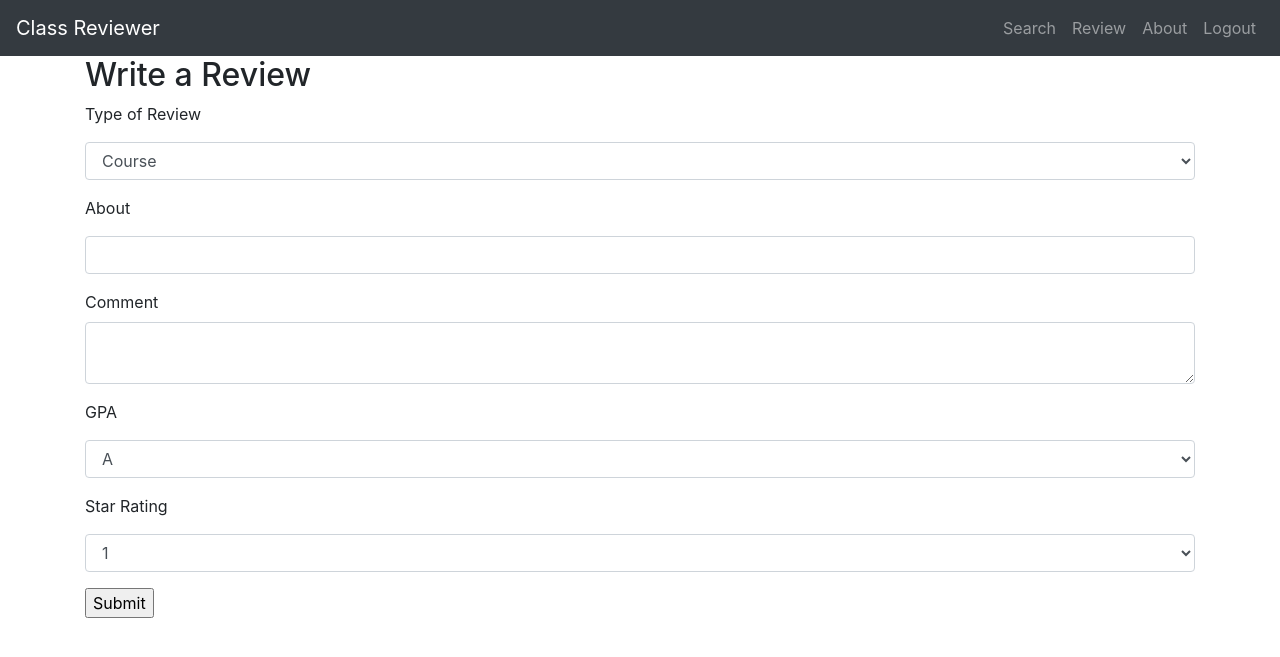
After one commit to logan-lach/cmsc388JFinal, a Flask app: page /review in a window 1280 px wide. The commit adds this page. Shown: the top 657 px of the page. Run offline with Flask 2, Linux system fonts and the light colour scheme; the visitor is signed in with stand-in values (Sample User, id 1); some libraries are stand-ins or nearby versions.

Commit message:
Finished everything except for proper search

```diff
--- a/flask_app/forms.py
+++ b/flask_app/forms.py
@@ -14,17 +14,30 @@ from wtforms.validators import (
 )
 GPA_CHOICES = [('A', 'A'), ('B', 'B'), ('C','C'),('D','D'), ('F','F'), ('W', 'W')]
 CLASS_OR_PROF_CHOICE = ['Course', 'Professor']
+ONE_TO_FIVE_RATING_CHOICES = (
+    (1, '1'),
+    (2, '2'),
+    (3, '3'),
+    (4, '4'),
+    (5, '5'),
+)
 
 from .models import User
 
 class ReviewForm(FlaskForm):
-    classes = StringField(
-        "Course", validators=[InputRequired(), Length(min=1, max=40)]
-    )
-    text = TextAreaField(
+    type_review = SelectField(u"Type of Review", choices=CLASS_OR_PROF_CHOICE,)
+    about = StringField("About", validators=[InputRequired(), Length(min=1, max=40)])
+    specific = TextAreaField(
         "Comment", validators=[InputRequired(), Length(min=5, max=500)]
     )
-    gpa =  SelectField(u"GPA", choices=GPA_CHOICES,)
+    gpa = SelectField(u"GPA", choices=GPA_CHOICES,)
+    star_rating = SelectField(u"Star Rating", choices=ONE_TO_FIVE_RATING_CHOICES,)
+    submit = SubmitField("Submit")
+
+class AnonReviewForm(FlaskForm):
+    type_review = SelectField(u"Review About", choices=CLASS_OR_PROF_CHOICE,)
+    about = StringField("About", validators=[InputRequired(), Length(min=1, max=40)])
+    star_rating = SelectField(u"Star Rating", choices=ONE_TO_FIVE_RATING_CHOICES,)
     submit = SubmitField("Submit")
 
 class RegistrationForm(FlaskForm):
--- a/flask_app/models.py
+++ b/flask_app/models.py
@@ -23,10 +23,11 @@ class User(db.Document, UserMixin):
 # Review.objects(professor = professor)
 
 class Review(db.Document):
-  # commenter = db.ReferenceField(User, required=True)
-    text = db.StringField(required=True, min_length=5, max_length=500)
-    date = db.StringField(required=True)
-    class_name = db.StringField(required=True, min_length=1, max_length=40)
-    professor = db.StringField(required=True, min_length=1, max_length=40)
-    gpa = db.StringField(required=True)
+    commenter = db.StringField() # Who wrote the review (Only for full reviews)
+    text = db.StringField(min_length=5, max_length=500) # Content of the review (Only for full reviews)
+    date = db.StringField() # Only required for reviews that have text (ie only full reviews)
+    full_review = db.StringField(required=True, min_length=4, max_length = 5) # Marks if its a full review or an anonymous review
+    type_review = db.StringField(required=True, min_length=5, max_length=9) # Marks "class" or "professor", helps with umd.io calls
+    about = db.StringField(required=True, min_length=1, max_length=40) # Who the review was written for (always required)
+    gpa = db.StringField() # GPA (Only thing an anonymous review can enter)
     stars = db.StringField(required=True)
--- a/flask_app/routes.py
+++ b/flask_app/routes.py
@@ -1,6 +1,7 @@
 # 3rd-party packages
 from flask import render_template, request, redirect, url_for, flash
 from flask_mongoengine import MongoEngine
+import requests
 import io
 import base64
 """*******Temp comment till login written"""
@@ -13,28 +14,78 @@ from flask_login import (
 )
 from flask_bcrypt import Bcrypt
 from werkzeug.utils import secure_filename
-from .forms import ReviewForm, RegistrationForm, LoginForm, GPA_CHOICES
+from .forms import ReviewForm, RegistrationForm, LoginForm, AnonReviewForm, SearchForm,  GPA_CHOICES
 # stdlib
 from datetime import datetime
 
 # local
-from . import app, bcrypt, client
+from . import app, bcrypt
 # from .forms import (
 from .models import User, Review, load_user
-from .utils import current_time
+from datetime import datetime
+
+
+def current_time() -> str:
+    return datetime.now().strftime("%B %d, %Y at %H:%M:%S")
+
 
 """ ************ View functions ************ """
 
 
 @app.route("/", methods=["GET", "POST"])
 def index():
-	reviews = Review.objects()
-	return render_template("welcome_page.html", reviews=reviews, current_user = current_user)
+	big_query = Review.objects(full_review="True")
+	reviews = big_query.order_by("-date")[:3]
+	return render_template("welcome_page.html", reviews=reviews, size=len(big_query))
+
+@app.route("/review", methods=["GET", "POST"])
+def write_review():
+	form = ReviewForm()
+	if current_user.is_authenticated:
+		try:
+			if request.method == "POST":
+				if form.validate_on_submit():
+					review = Review(
+						full_review="True",
+						type_review= form.type_review.data,
+						commenter=str(current_user.username),
+						about = form.about.data,
+						text = form.specific.data,
+						date = current_time(),
+						gpa = form.gpa.data,
+						stars = form.star_rating.data )
+					review.save()
+					# return redirect(url_for("reviews", about=form.about.data))
+					return redirect(url_for("index"))
+				print("Did not validate")
+
+		except Exception as e:
+			print(e)
+			return render_template("review.html", error_msg=str(e), form=form)
+		return render_template("review.html", form=form)
+	else:
+		form = AnonReviewForm()
+		try:
+			if request.method == "POST":
+				if form.validate_on_submit():
+					review = Review(
+						full_review="False",
+						type_review = form.type_review.data,
+						about = form.about.data,
+						stars = form.star_rating.data
+					)
+					review.save()
+					return redirect(url_for("index"))
+		except Exception as e:
+			print(e)
+			return render_template("anonreview.html", error_msg=str(e), form=form)
+	return render_template("anonreview.html", form=form)
+
 
 @app.route("/register", methods=["GET", "POST"])
 def register():
 	if current_user.is_authenticated:
-		return redirect(url_for('test2'))
+		return redirect(url_for('login'))
 	form = RegistrationForm()
 	try:
 		if request.method == "POST":
@@ -85,25 +136,6 @@ def logout():
     logout_user()
     return redirect(url_for('index'))
 
-
-@app.route('/test',methods=["GET", "POST"])
-def review():
-	form = ReviewForm()
-	if form.validate_on_submit():
-		feedback = Review(
-			#commenter=current_user._get_current_object(),
-			text=form.text.data,
-			date=current_time(),
-			class_name=form.class_name.data,
-			professor=form.professor.data,
-			stars=form.stars.data,
-			gpa=form.gpa.data)
-
-		feedback.save()
-
-	reviews = Review.objects()
-	return render_template("test.html", form=form, reviews=reviews)
-
 # let this reprsent the search page
 @app.route('/search', methods=['GET', 'POST'])
 def search_form():
@@ -118,16 +150,16 @@ def search_form():
 
 
 # this is the action once a search has been submited
-@app.route('/search/<query>', methods=['GET'])
-def query(type, query):
-    result = Review()
+@app.route('/search/<type>/<query>', methods=['GET'])
+def search_results(type, query):
+    result = None
 
     #1. Search for class/professor with user input info on form
     try:
         if type == 'Course':
-            result.objects.get(class_name = query)
+            result = Review.objects.get(class_name = query)
         else:
-            result.objects.get(professor = query)
+            result = Review.objects.get(professor = query)
 
 
     #2. If there is an error while searching reload serach page with error
--- a/flask_app/static/custom.css
+++ b/flask_app/static/custom.css
@@ -22,3 +22,7 @@ movie {
 .comment-pic {
     max-width: 64px;
 }
+
+#form-text{
+    width: 100% !important;
+}
--- a/flask_app/templates/header.html
+++ b/flask_app/templates/header.html
@@ -10,7 +10,10 @@
      <div class="collapse navbar-collapse" id="navbarCollapse">
         <ul class="navbar-nav ml-auto">
             <li class="nav-item">
-                <a class="nav-link" href="test">Review</a>
+                <a class="nav-link" href="{{ url_for('search_form') }}">Search</a>
+            </li>
+            <li class="nav-item">
+                <a class="nav-link" href="{{ url_for('write_review') }}">Review</a>
             </li>
             <li class="nav-item">
                 <a class="nav-link" href="{{ url_for('about') }}">About</a>
--- /dev/null
+++ b/flask_app/templates/review.html
@@ -0,0 +1,55 @@
+{% extends "header.html" %}
+{% block content %}
+<div class="row">
+    <div class="col">
+        <h2>Write a Review</h2>
+    </div>
+</div>
+<div class="row">
+    <div class="col">
+
+        {% if error_message %}
+            <div class="alert alert-warning" role="alert">
+                <span>{{ error_message }}</span>
+            </div>
+        {% endif %}
+        {% with messages = get_flashed_messages() %}
+            {% if messages %}
+                {% for message in messages %}
+                    <h3>{{ message }}</h3>
+                {% endfor %}
+            {% endif %}
+        {% endwith %}
+
+        <form method="POST" action="/review">
+                {{form.csrf_token}}
+                <div class="form-group">
+                    <label for="formSelect">{{form.type_review.label}}</label>
+                    <br>
+                    {{ form.type_review(type="select", class="form-control", id="formSelect") }}
+                </div>
+                <div class="form-group">
+                    <label for="formAbout">{{form.about.label}}</label>
+                    {{ form.about(type="text", class="form-control", id="formAbout" )}}
+                </div>
+                <div class="form-group">
+                    {{ form.specific.label }}
+                    {{ form.specific(class="form-control") }}
+                </div><div class="form-group">
+                    <label for="formGPA">{{form.gpa.label}}</label>
+                    {{ form.gpa(class="form-control", id="formGPA") }}
+                </div>
+                <div class="form-group">
+                    <label for="formStar">{{form.star_rating.label}}</label>
+                    {{ form.star_rating(class="form-control", id="formStar") }}
+                </div>
+                {{ form.submit() }}
+            </form>
+
+
+        {# Optionally show flashed messages if/when you need them,
+            if an authentication or other similar error occurs #}
+        {# Login form rendered here with Bootstrap classes #}
+    </div>
+</div>
+{% endblock %}
```
Also changed, not shown: flask_app/__init__.py (+1 -7 lines), flask_app/templates/anonreview.html (added, +53 -0 lines), flask_app/templates/welcome_page.html (+8 -4 lines), flask_app/templates/ClassQuery.html (added), flask_app/templates/ProfQuery.html (added).
